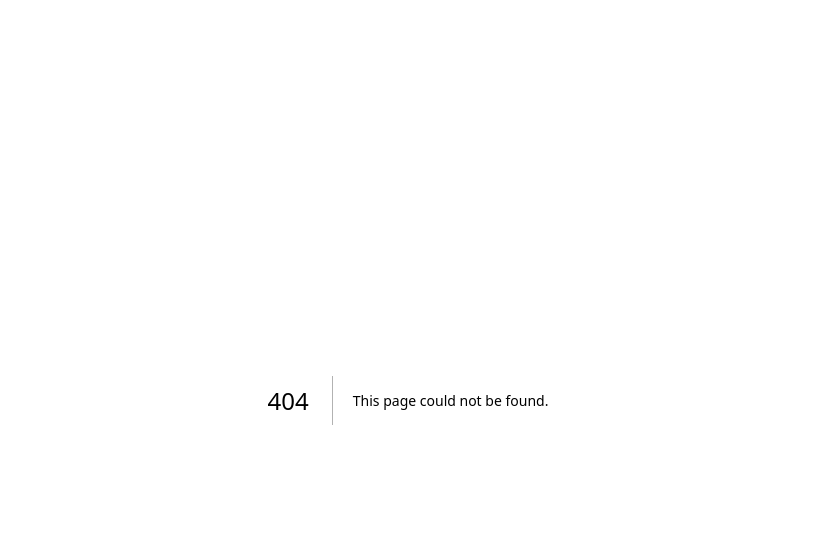
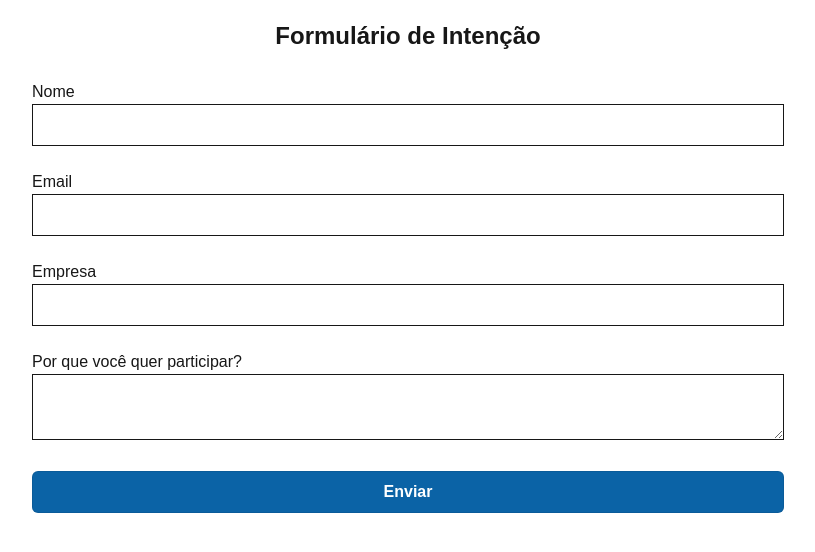
Before and after one commit to Borguezani/NetworkingPlataform, a Next.js app: page /apply in a window 1280 px wide. Before the commit this address had no page. Shown: the top 552 px of the page, without its empty margins (232-1047 px from the left). Built offline with nearby package versions, Linux system fonts and the light colour scheme.

Commit message:
feat: Adicionar pagina de Aplicação e Formulário

```diff
--- /dev/null
+++ b/src/app/apply/page.tsx
@@ -0,0 +1,15 @@
+import ApplicationForm from '@/components/features/applications/ApplicationForm'
+import Main from '../_components/Main'
+
+export const metadata = {
+    title: 'Candidatar-se'
+}
+
+export default function ApplyPage() {
+    return (
+        <Main>
+            <h1 className="text-2xl font-bold">Formulário de Intenção</h1>
+            <ApplicationForm />
+        </Main>
+    )
+}
--- /dev/null
+++ b/src/components/features/applications/ApplicationForm.tsx
@@ -0,0 +1,72 @@
+"use client"
+import { useState } from 'react'
+import { useForm } from 'react-hook-form'
+import { applicationSchema } from '../../../lib/validators'
+import { z } from 'zod'
+import SuccessForm from '@/app/_components/SuccessForm'
+
+type FormData = {
+    name: string
+    email: string
+    company?: string
+    motivation: string
+}
+
+export default function ApplicationForm() {
+    const { register, handleSubmit, reset } = useForm<FormData>()
+    const [success, setSuccess] = useState<boolean>(false)
+    const [error, setError] = useState<string | null>(null)
+
+    async function onSubmit(data: FormData) {
+        try {
+            applicationSchema.parse(data)
+
+            const res = await fetch('/api/applications', {
+                method: 'POST',
+                headers: { 'Content-Type': 'application/json' },
+                body: JSON.stringify(data),
+            })
+            if (res.status === 201) {
+                setSuccess(true)
+                setError(null)
+                reset()
+                return
+            }
+            const body = await res.json()
+            setError(body?.error || 'Erro ao enviar')
+        } catch (err) {
+            const e = err as z.ZodError
+            if (e?.issues) setError(JSON.stringify(e.issues.map(issue => issue.message).join(', ')))
+            else setError('Erro inesperado')
+        }
+    }
+
+    if (success) {
+        return <SuccessForm message="Enviado com sucesso!" />
+    }
+
+    return (
+        <form onSubmit={handleSubmit(onSubmit)} className="w-full sm:w-full md:w-100 lg:w-150 xl:w-200 2xl:w-250 max-w-none mx-auto p-6 space-y-6">
+            <div>
+                <label className="block font-medium">Nome</label>
+                <input className="w-full border p-2" {...register('name')} />
+            </div>
+            <div>
+                <label className="block font-medium">Email</label>
+                <input className="w-full border p-2" {...register('email')} /></div>
+            <div>
+                <label className="block font-medium">Empresa</label>
+                <input className="w-full border p-2" {...register('company')} />
+            </div>
+            <div>
+                <label className="block font-medium">Por que você quer participar?</label>
+                <textarea className="w-full border p-2" {...register('motivation')} />
+            </div>
+            <div className='flex justify-center'>
+                <button className="btn btn-primary w-full sm:w-full md:w-100 lg:w-150 xl:w-200 2xl:w-250" type="submit">Enviar</button>
+            </div>
+            {status && <div className="mt-2">{status}</div>}
+            {error && <div className="mt-2 text-red-600">{error}</div>}
+        </form>
+    )
+}
```
